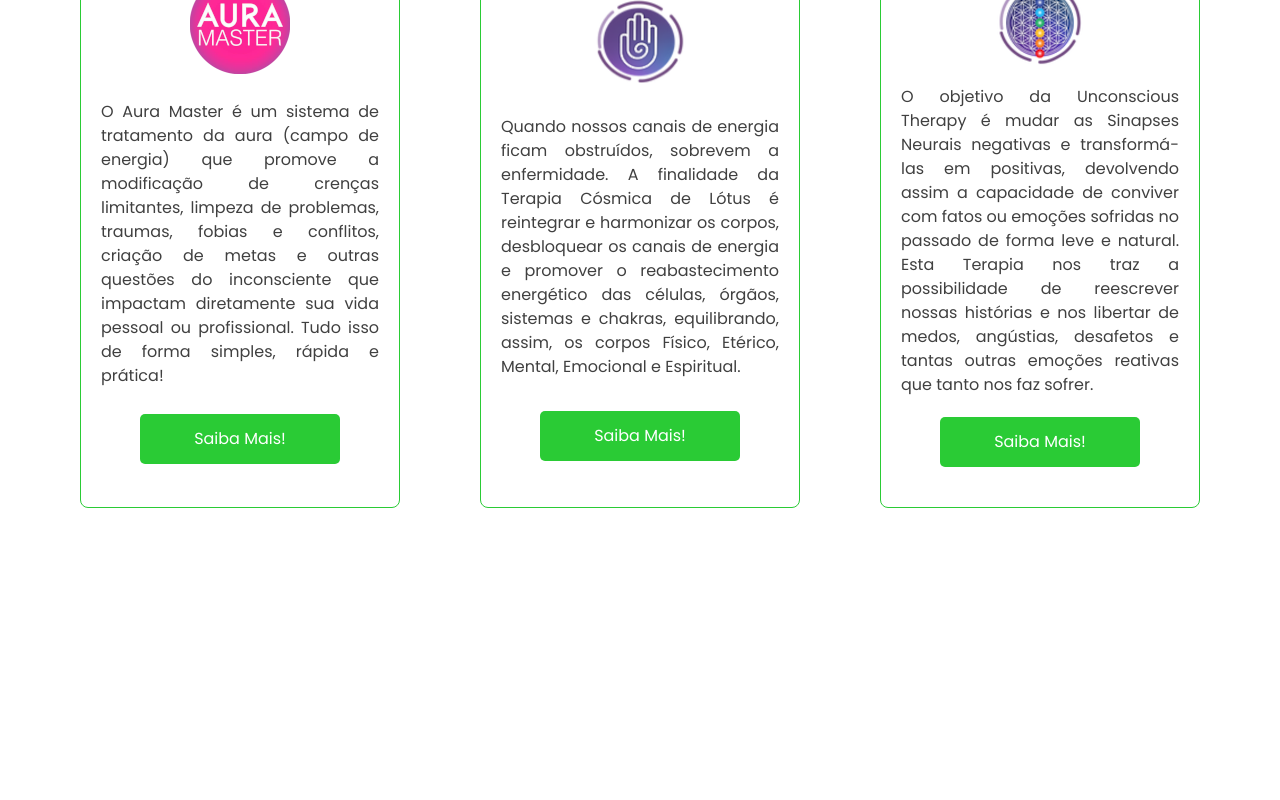
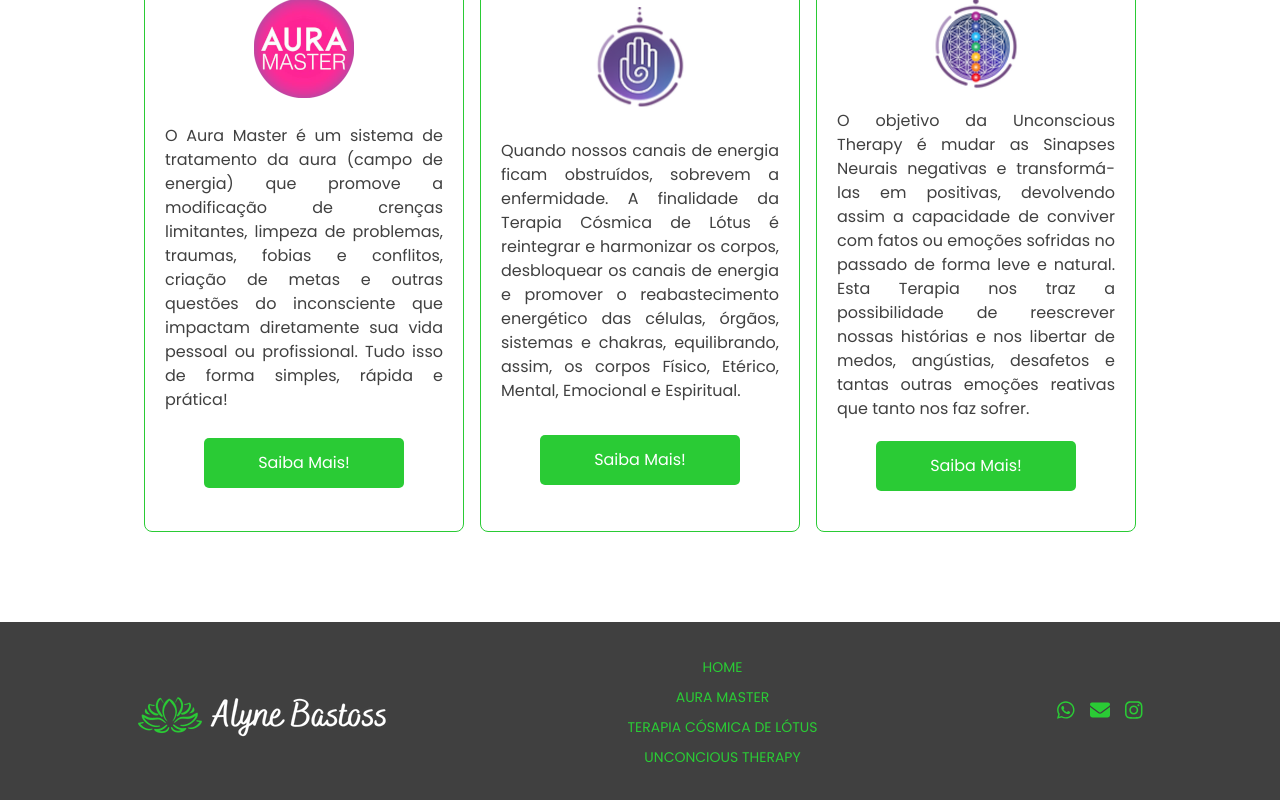
Before and after one commit to alinebastos/alinebastosterapeuta, a React (Create React App) app: page / in a window 1280 px wide. Shown: the part 1424-2224 px from the top of the page. Before the commit the page ends 2022 px from the top, so only its background shows below. Built offline with nearby package versions, Linux system fonts and the light colour scheme.

Commit message:
Create footer component

```diff
--- a/src/App.js
+++ b/src/App.js
@@ -1,5 +1,6 @@
 import { BrowserRouter as Router, Routes, Route } from 'react-router-dom';
 import Header from './components/header';
+import Footer from './components/footer'
 import Home from './pages/home';
 import AuraMaster from './pages/aura-master';
 import TerapiaCosmica from './pages/terapia-cosmica';
@@ -16,6 +17,7 @@ function App() {
           <Route path='/terapia-cosmica' element={<TerapiaCosmica />} />
           <Route path='/unconcious-therapy' element={<UnconciousTherapy />} />
         </Routes>
+        <Footer />
       </Router>
     </>
   );
--- a/src/GlobalStyles.js
+++ b/src/GlobalStyles.js
@@ -11,10 +11,10 @@ const GlobalStyles = createGlobalStyle`
         line-height: 24px;
         font-weight: 400;
         margin: 0;
-        padding: 60px 0 50px;
+        padding: 60px 0 0;
 
         @media screen and (min-width: 1280px) {
-            padding: 80px 0 50px;
+            padding: 80px 0 0;
         }
     }
     button:focus{
--- /dev/null
+++ b/src/components/footer/index.js
@@ -0,0 +1,116 @@
+import { NavLink } from 'react-router-dom';
+import styled from 'styled-components';
+import SiteLogo from './images/AlyneBastossWhite.png';
+import SocialIcons from '../social-icons';
+
+const HeaderWrapper = styled.footer`
+    background-color: #404040;
+    width: 100%;
+    margin-top:50px;
+
+    @media screen and (min-width: 1100px) {
+        padding: 10px 0;
+    }
+`;
+
+const Container = styled.div`
+    padding: 20px 10px;
+    margin: 0 auto;
+    max-width: 1024px;
+    text-align: center;
+
+    @media screen and (min-width: 768px) {
+        display: flex;
+        Justify-content: space-between;
+        align-items: center;
+    }
+`
+
+const Logo = styled.div`
+    height: 30px;
+    width: 250px;
+    margin: 0 auto 30px;
+
+    @media screen and (min-width: 768px) {
+        margin: 0;
+    }
+`
+
+const LogoImg = styled.img`
+    width: 250px;
+    height: 40px;
+`
+
+const Nav = styled.nav`
+    margin-bottom: 30px;
+
+    ul {
+        flex-direction: column;
+    }
+
+    @media screen and (min-width: 768px) {
+        margin: 0;
+    }
+`
+
+const MenuLink = styled(NavLink)`
+    display: block;
+    font-size 14px;
+    text-transform: uppercase;
+    line-height: 30px;
+    text-align: center;
+
+    &:hover {
+        color:#fff;
+    }
+`
+
+const Icons = styled(SocialIcons)`
+    a {
+        &:hover {
+            color: #fff;
+        }
+    }
+`
+
+
+function Footer () {
+    return (
+        <HeaderWrapper>
+            <Container>
+                <Logo>
+                    <NavLink to="/">
+                        <LogoImg src={SiteLogo} alt="Alyne Bastoss" />
+                    </NavLink>
+                </Logo>
+                <Nav>
+                    <ul>
+                        <li>
+                            <MenuLink to="/" alt="Link para a Home">
+                                Home
+                            </MenuLink>
+                        </li>
+                        <li>
+                            <MenuLink to="/aura-master" alt="Link para a página Aura Master">
+                                Aura Master
+                            </MenuLink>
+                        </li>
+                        <li>
+                            <MenuLink to="/terapia-cosmica" alt="Link para a página Terapia Cósmica de Lótus">
+                                Terapia Cósmica de Lótus
+                            </MenuLink>
+                        </li>
+                        <li>
+                            <MenuLink to="/unconcious-therapy" alt="Link para a página Unconcious Therapy">
+                                Unconcious Therapy
+                            </MenuLink>
+                        </li>
+                    </ul>
+                </Nav>
+                <Icons />
+            </Container>
+        </HeaderWrapper>
+    );
+}
+
+export default Footer;
--- a/src/components/header/index.js
+++ b/src/components/header/index.js
@@ -32,6 +32,7 @@ const Container = styled.div`
 
     @media screen and (min-width: 1100px) {
         height: 80px;
+        padding: 0 20px;
     }
 `
 
--- a/src/components/social-icons/index.js
+++ b/src/components/social-icons/index.js
@@ -2,31 +2,22 @@ import styled from 'styled-components';
 import { FontAwesomeIcon } from '@fortawesome/react-fontawesome';
 import { faEnvelope } from '@fortawesome/free-solid-svg-icons';
 import { faInstagram, faWhatsapp, faYoutube } from '@fortawesome/free-brands-svg-icons';
-
-const TopBar = styled.section`
-    display: flex;
-    flex-direction: row;
-`;
 
 const Icon = styled(FontAwesomeIcon)`
     font-size: 20px;
     margin-left: 15px;
     transition: all 0.5s ease 0s;
     line-height: 14px;
-
-    &:hover {
-        color: #404040;
-    }
 `
 
 function SocialIcons () {
     return (
-        <TopBar>
-            <a href='https://api.whatsapp.com/send?phone=5551983011098' style={{ marginLeft: 0}}><Icon icon={faWhatsapp} /></a>
+        <section>
+            <a href='https://api.whatsapp.com/send?phone=5551983011098'><Icon style={{ marginLeft: 0}} icon={faWhatsapp} /></a>
             <a href="mailto:alinebastosterapeuta@gmail.com"><Icon icon={faEnvelope} /></a>
             <a href="https://www.instagram.com/alynebastossterapeuta/"><Icon icon={faInstagram} /></a>
             {/* <a href="https://www.instagram.com/alynebastoss/"><Icon icon={faYoutube} /></a> */}
-        </TopBar>
+        </section>
     );
 }
 
--- a/src/pages/home/index.js
+++ b/src/pages/home/index.js
@@ -32,7 +32,7 @@ const Header = styled.div`
 `
 
 const Main = styled.main`
-    max-width: 1280px;
+    max-width: 1024px;
     padding: 0 10px;
     margin: 0 auto;
 `
--- a/src/pages/unconcious-therapy/index.js
+++ b/src/pages/unconcious-therapy/index.js
@@ -146,6 +146,7 @@ function UnconciousTherapy () {
                     <p>O pagamento e o envio do comprovante devem ser feitos em até 2 (dois) dias antes da consulta.</p>
                     <Icon icon={faEllipsis} />
                     <p>A duração do atendimento de Unconcious Therapy varia entre 1h e 2h, então reserve este tempo no dia do atendimento.</p>
+                    <p><b>Importante:</b> Nessa técnica você tem que ficar deitada(o) a maior parte do tempo, com o computador/webcam, notebook ou celular mostrando seu rosto e tórax. Então já se programe antecipadamente.</p>
                     <p>O atendimento é online, pelo Google Meet. O link será enviado para o seu whatsapp alguns minutos antes da consulta.</p>
                     <p>Para qualquer eventualidade, pode entrar em contato comigo pelo WhatsApp: (51) 98301-1098</p>
                     <p><b>Lembre-se: o terapeuta é apenas um facilitador, você é responsável pelo seu processo!!</b></p>
```
Also changed, not shown: src/components/footer/images/AlyneBastossWhite.png (added).
